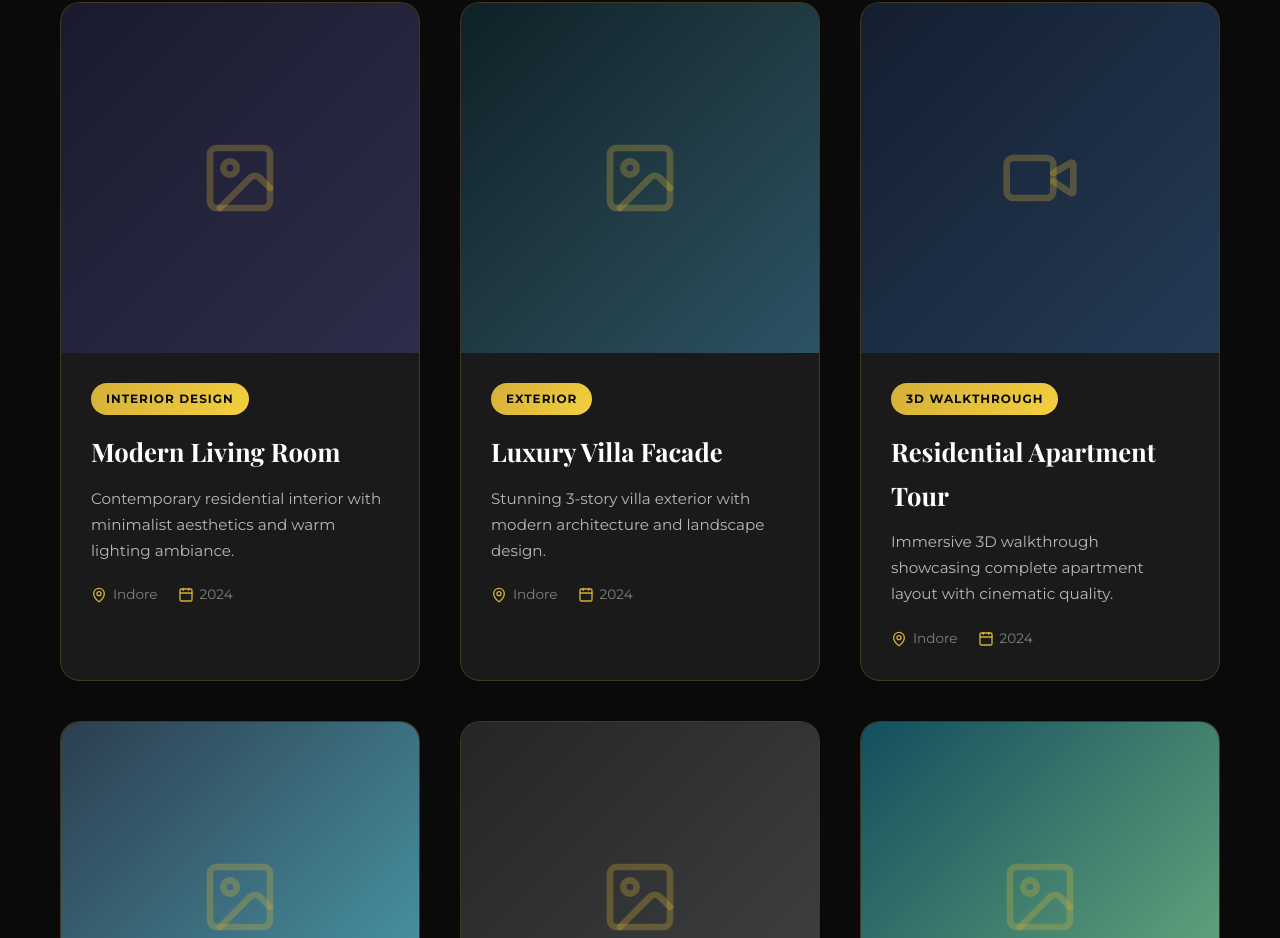
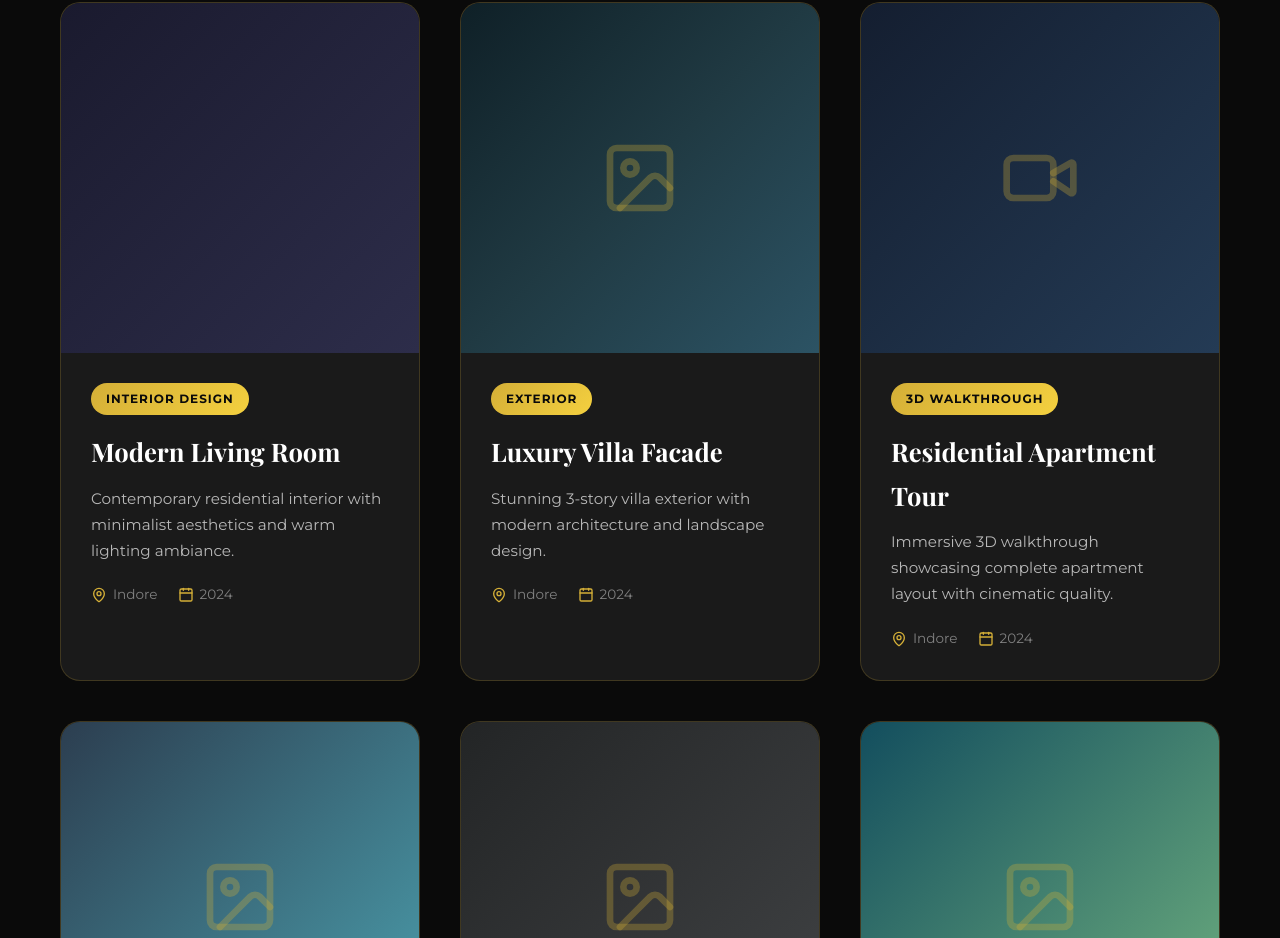
Before and after one commit to theunlocksales/royaldesignstudiodemo2, a plain HTML site: page index.html in a window 1280 px wide. Shown: the part 7617-8555 px from the top of the page. Drawn offline with nearby package versions, Linux system fonts and the light colour scheme; animation ran at ten frames a second.

Commit message:
Update index.html

```diff
--- a/index.html
+++ b/index.html
@@ -535,7 +535,7 @@
                 <div class="portfolio-item" data-category="interior" data-aos="zoom-in" data-aos-delay="100">
                     <div class="portfolio-image">
                         <div class="portfolio-placeholder" style="background: linear-gradient(135deg, #1a1a2e 0%, #2d2d4a 100%);">
-                            <i data-lucide="image"></i>
+                            <i data-lucide="modernliving.jpg"></i>
                         </div>
                     </div>
                     <div class="portfolio-content">
```
